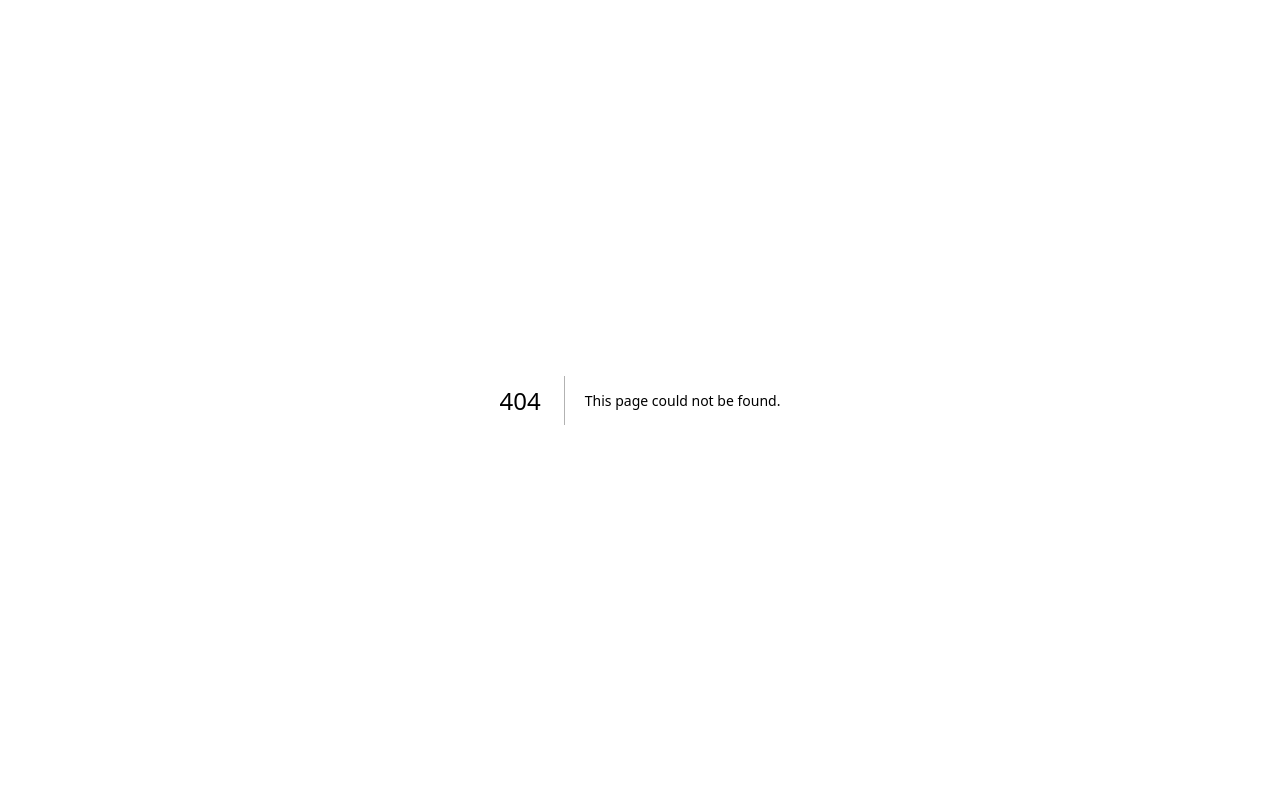
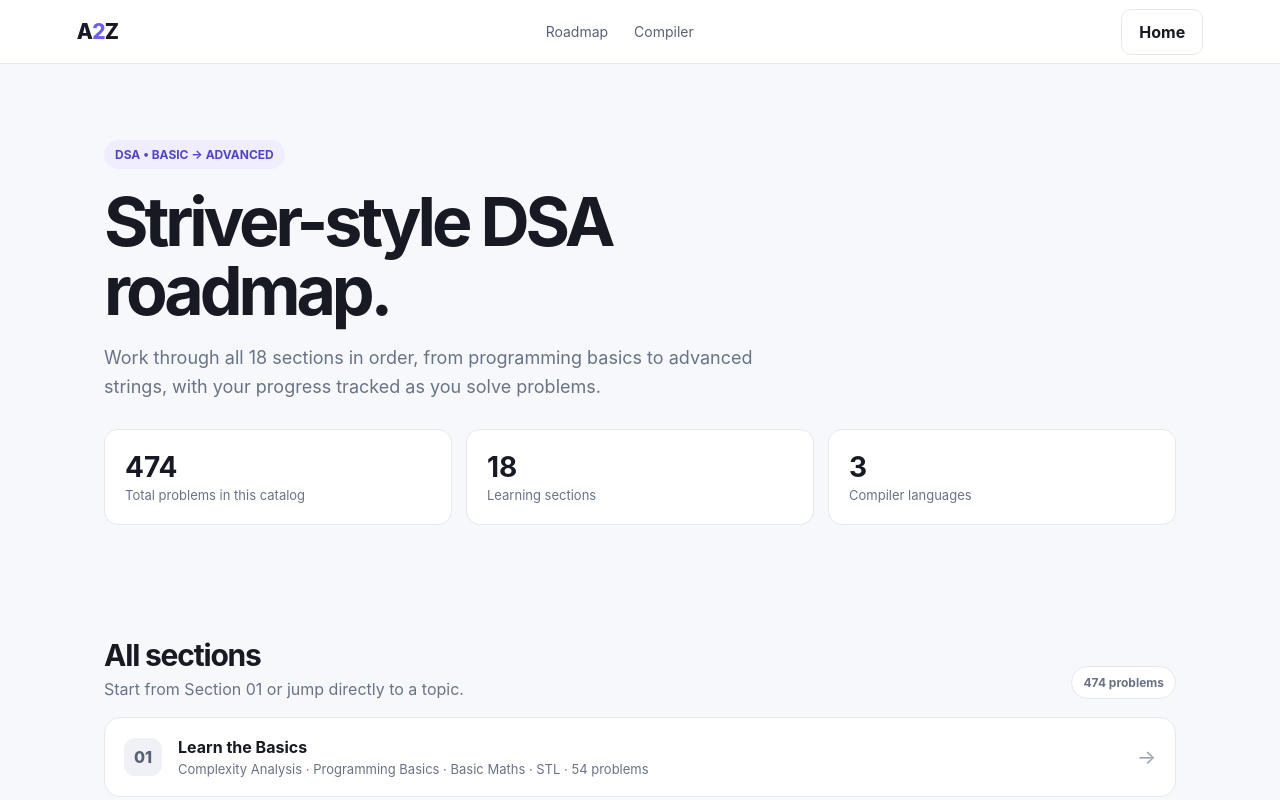
Before and after one commit to chandum9astdominic-cmyk/A-to-z, a Next.js app in the folder frontend/: page /roadmap in a window 1280 px wide. Before the commit this address had no page. Shown: the top 800 px of the page. Built offline with nearby package versions, Linux system fonts and the light colour scheme.

Commit message:
Add roadmap overview page

```diff
--- /dev/null
+++ b/frontend/app/roadmap/page.tsx
@@ -0,0 +1,47 @@
+import Link from "next/link";
+import { roadmap, totalProblems } from "../../data/roadmap";
+
+export default function RoadmapPage() {
+  return (
+    <main>
+      <nav className="nav">
+        <Link className="logo" href="/">A<span>2</span>Z</Link>
+        <div className="navLinks">
+          <Link href="/roadmap">Roadmap</Link>
+          <Link href="/compiler">Compiler</Link>
+        </div>
+        <Link className="btn" href="/">Home</Link>
+      </nav>
+
+      <section className="hero">
+        <span className="eyebrow">DSA • BASIC → ADVANCED</span>
+        <h1>Striver-style DSA roadmap.</h1>
+        <p>Work through all 18 sections in order, from programming basics to advanced strings, with your progress tracked as you solve problems.</p>
+        <div className="stats" style={{ padding: 0, marginTop: 28 }}>
+          <div className="stat"><strong>{totalProblems}</strong><span>Total problems in this catalog</span></div>
+          <div className="stat"><strong>{roadmap.length}</strong><span>Learning sections</span></div>
+          <div className="stat"><strong>3</strong><span>Compiler languages</span></div>
+        </div>
+      </section>
+
+      <section className="section">
+        <div className="sectionHead">
+          <div><h2>All sections</h2><p>Start from Section 01 or jump directly to a topic.</p></div>
+          <span className="catalogBadge">{totalProblems} problems</span>
+        </div>
+        <div className="roadmap">
+          {roadmap.map((section) => (
+            <Link className="topic" href={`/roadmap/${section.id}`} key={section.id}>
+              <div className="num">{section.id}</div>
+              <div className="topicMain">
+                <div className="topicTitle">{section.title}</div>
+                <div className="topicMeta">{section.topics.slice(0, 4).join(" · ")} · {section.problems.length} problems</div>
+              </div>
+              <span className="arrow">→</span>
+            </Link>
+          ))}
+        </div>
+      </section>
+    </main>
+  );
+}
```
